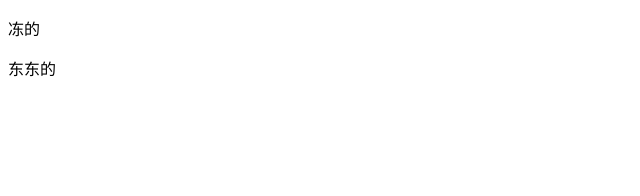
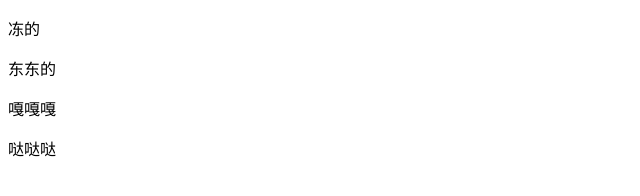
Before and after one commit to xue13456/-, a plain HTML site: page index.html in a window 1280 px wide. Shown: the whole page, without its empty margins (0-640 px from the left). Drawn offline with Linux system fonts and the light colour scheme.

Commit message:
哈哈的

```diff
--- a/index.html
+++ b/index.html
@@ -8,5 +8,7 @@
 <body>
     <p>冻的</p>
     <p>东东的</p>
+    <p>嘎嘎嘎</p>
+    <p>哒哒哒</p>
 </body>
 </html>
```
